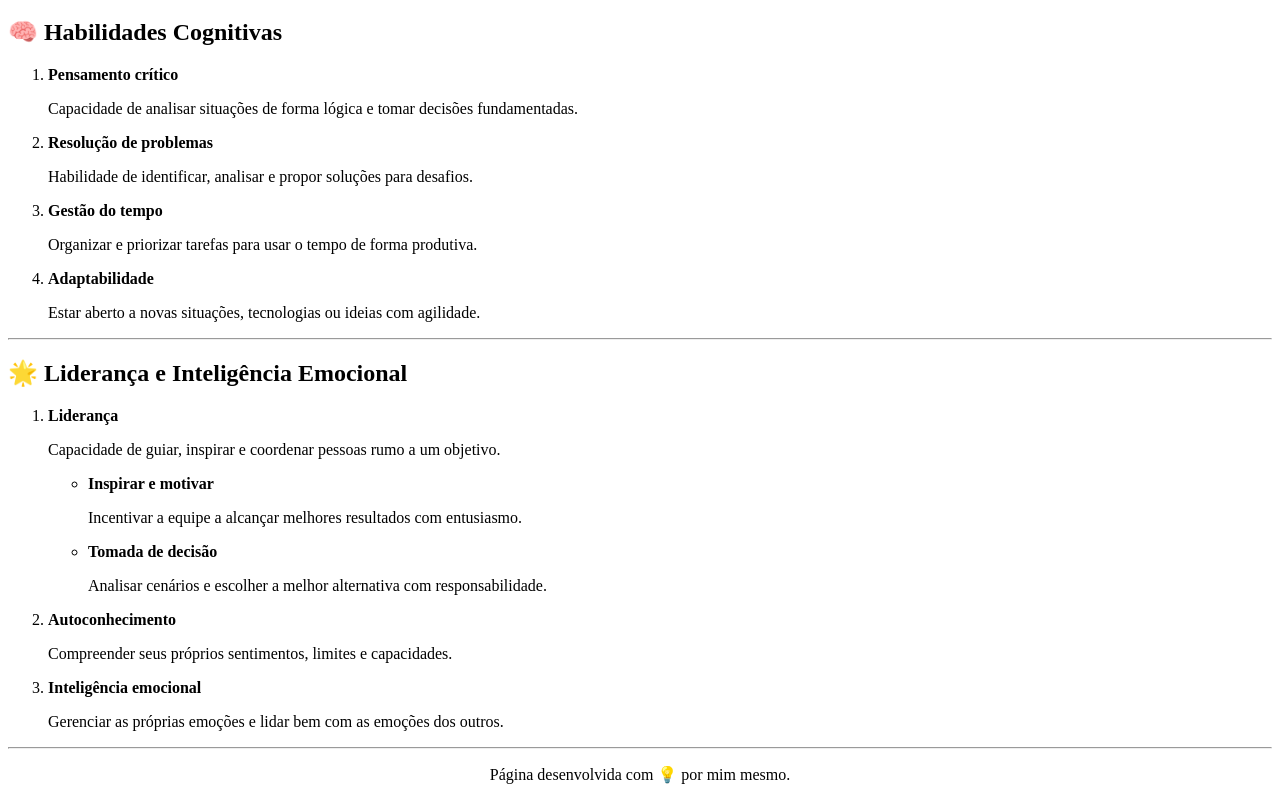
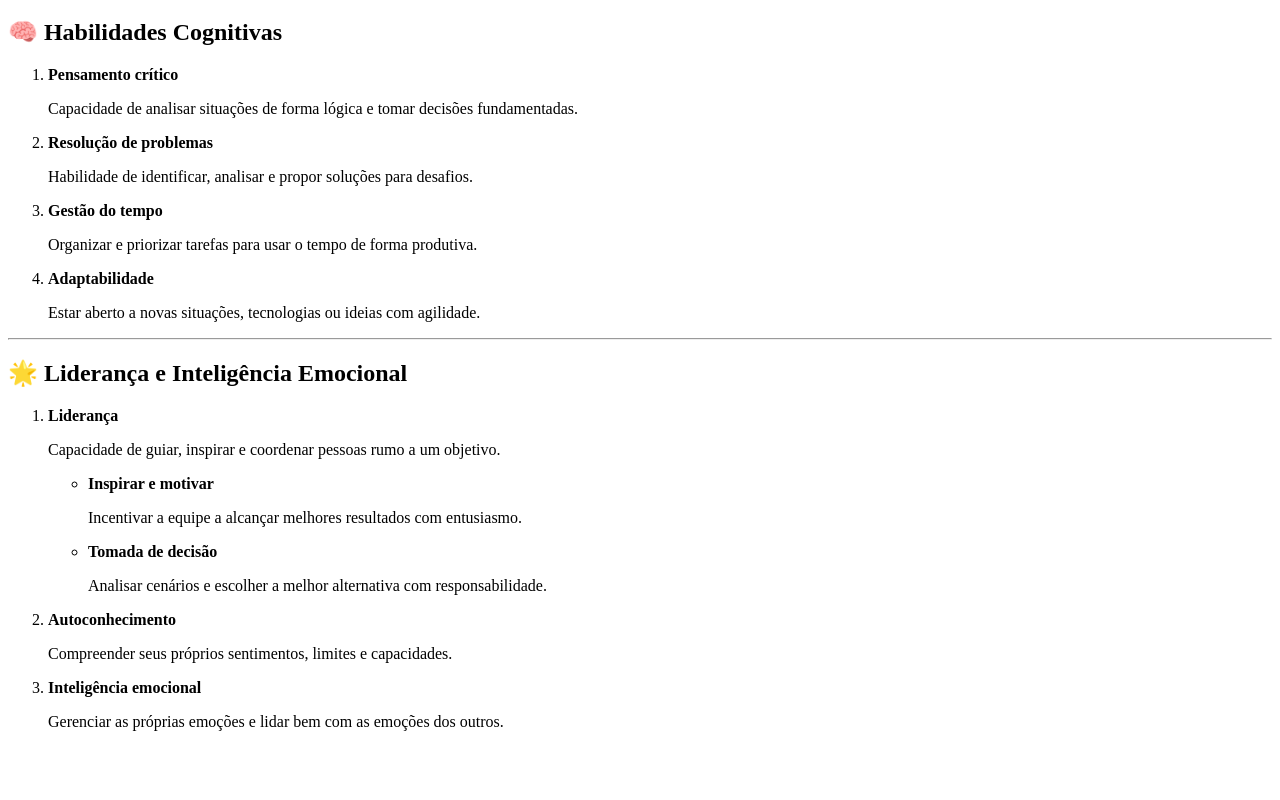
Before and after one commit to White-KD/lista-soft-skills, a plain HTML site: page index.html in a window 1280 px wide. Shown: the part 426-1226 px from the top of the page. After the commit the page ends 1173 px from the top, so only its background shows below. Drawn offline with Linux system fonts and the light colour scheme.

Commit message:
Update index.html

```diff
--- a/index.html
+++ b/index.html
@@ -73,8 +73,7 @@
         </li>
     </ol>
 
-    <hr>
-    <p style="text-align: center;">Página desenvolvida com 💡 por mim mesmo.</p>
+
 
 </body>
 </html>
```
